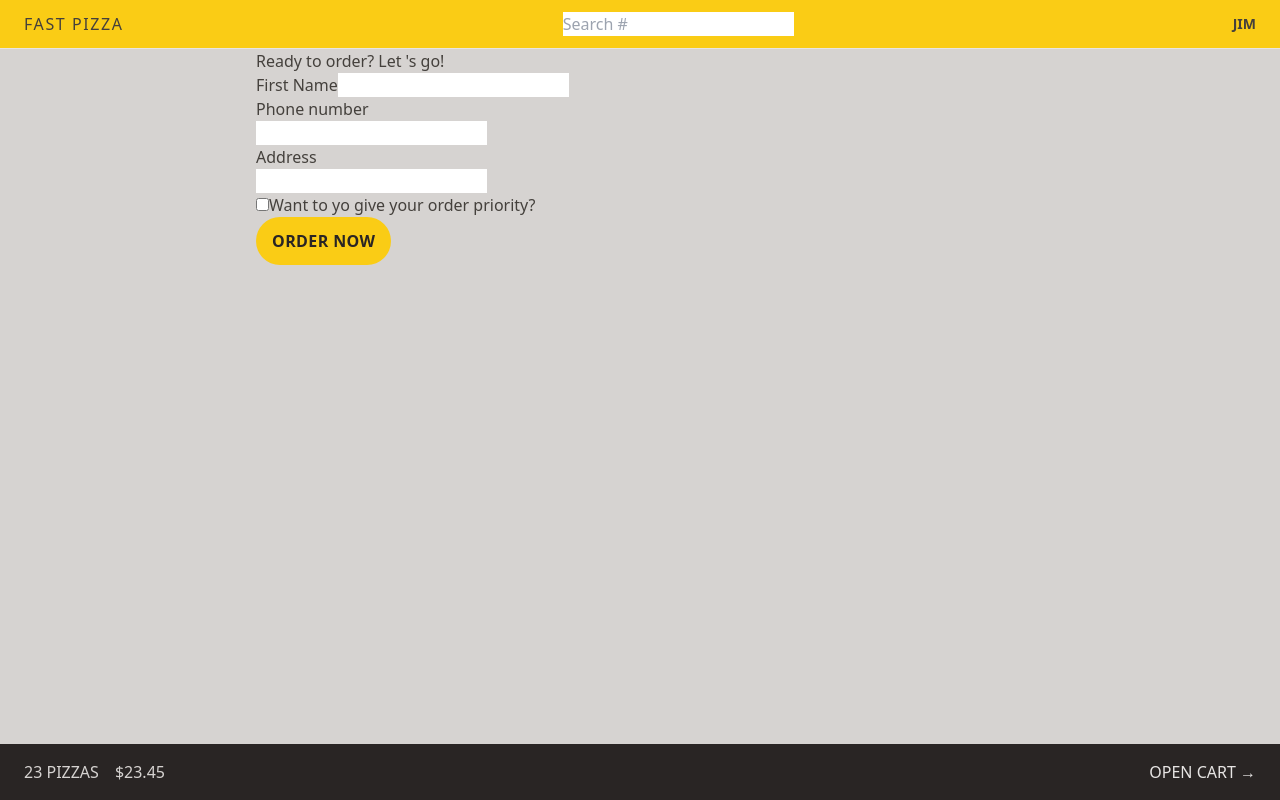
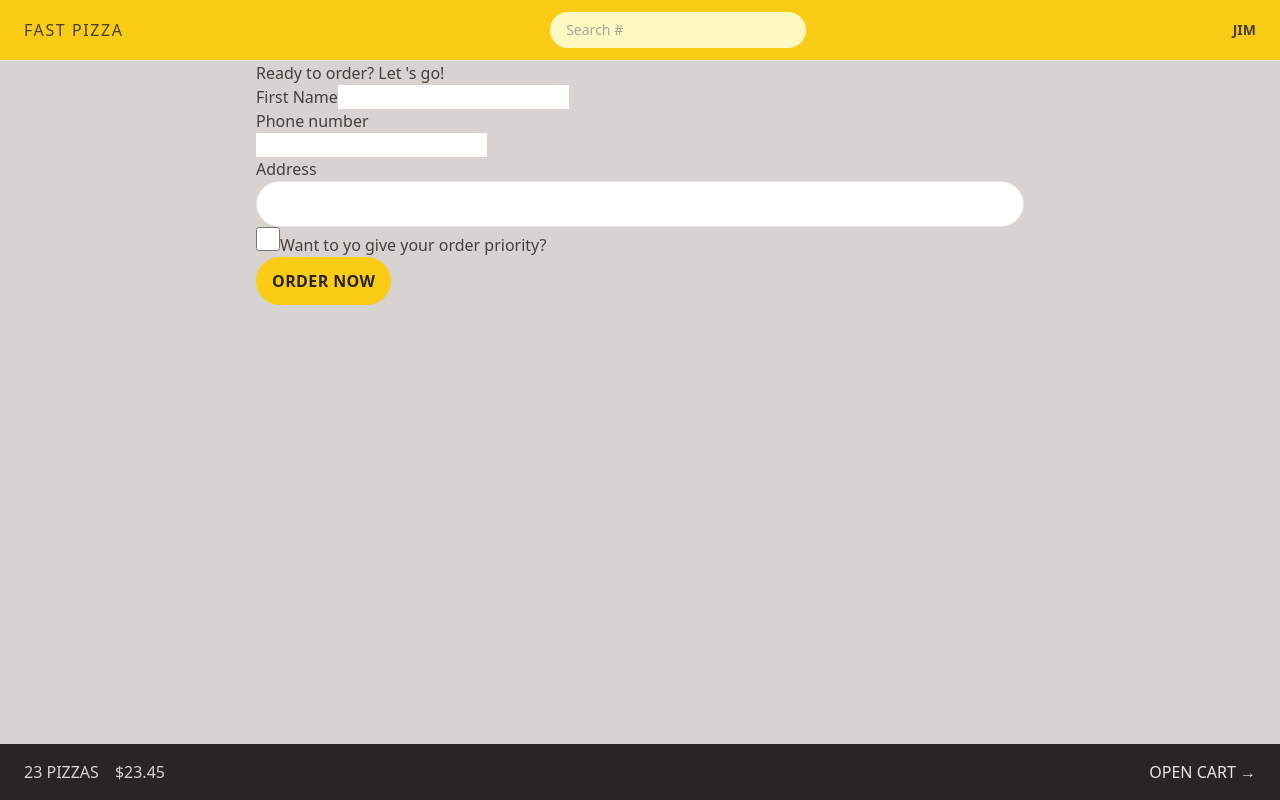
Before and after one commit to Hongfei01/fast-pizza, a React (Vite) app: page /order/new in a window 1280 px wide. Built offline with nearby package versions, Linux system fonts and the light colour scheme.

Commit message:
style form element

```diff
--- a/src/features/order/CreateOrder.jsx
+++ b/src/features/order/CreateOrder.jsx
@@ -61,12 +61,18 @@ function CreateOrder() {
         <div>
           <label>Address</label>
           <div>
-            <input type="text" name="address" required />
+            <input
+              className="transaction-all w-full rounded-full border border-stone-200 px-4 py-2 text-sm placeholder:text-stone-400 focus:outline-none focus:ring focus:ring-yellow-400 md:px-6 md:py-3"
+              type="text"
+              name="address"
+              required
+            />
           </div>
         </div>
 
         <div>
           <input
+            className="h-6 w-6 accent-yellow-400 focus:outline-none focus:ring focus:ring-yellow-400 focus:ring-offset-2"
             type="checkbox"
             name="priority"
             id="priority"
--- a/src/ui/SearchInput.jsx
+++ b/src/ui/SearchInput.jsx
@@ -14,7 +14,8 @@ function SearchInput() {
   return (
     <form onSubmit={handleSubmit}>
       <input
-        placeholder='Search #'
+        className="transaction-all rounded-full bg-yellow-100 px-4 py-2 text-sm duration-300 placeholder:text-stone-400 focus:outline-none focus:ring focus:ring-yellow-500 focus:ring-opacity-50 sm:w-64 sm:focus:w-72"
+        placeholder="Search #"
         onChange={(e) => setQuery(e.target.value)}
       />
     </form>
```
